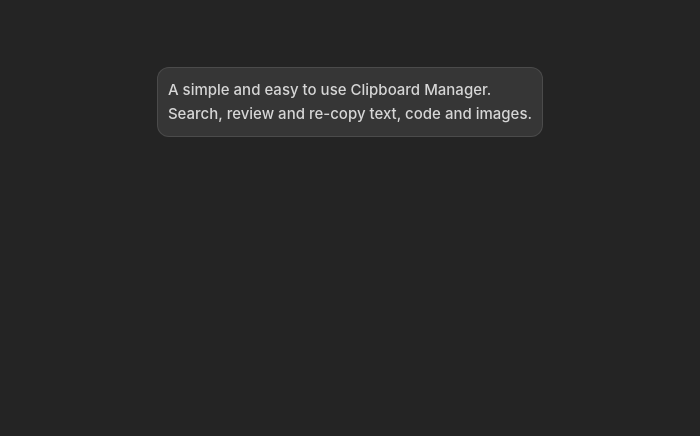
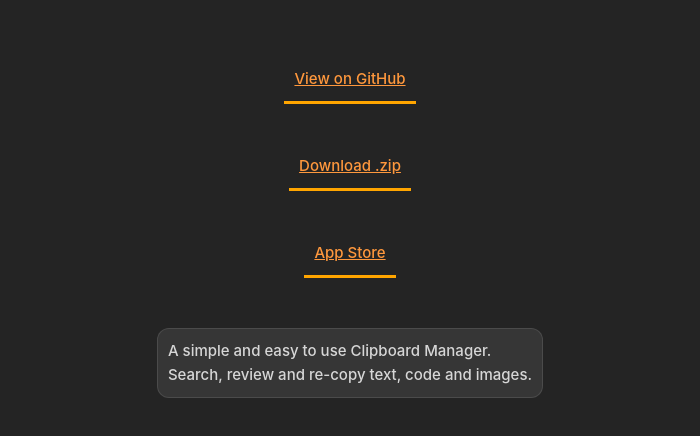
Before and after one commit to rsabbarton/ClipboardManager, an Electron app: page docs/index.html in a window 700 px wide. Shown: the part 292-728 px from the top of the page. Drawn offline with Linux system fonts and the light colour scheme.

Commit message:
Building pages

```diff
--- a/docs/css/style.css
+++ b/docs/css/style.css
@@ -23,3 +23,12 @@
     padding: 10px;
     width: max-content;
 }
+
+
+.btn {
+    margin: 20px;
+    padding: 10px;
+    border-bottom-style: solid;
+    border-bottom-width: 3px;
+    border-bottom-color: orange;
+}
--- a/docs/index.html
+++ b/docs/index.html
@@ -35,6 +35,9 @@
     <x-box class="box-content" vertical style="width: 600px;">
       <img src="logo.png" width="300" class="logo-image">
 
+        <a href="https://github.com/rsabbarton/ClipboardManager" class="btn">View on GitHub</a>
+        <a href="./dist/application.zip" class="btn">Download .zip</a>
+        <a href="https://app-store-url" class="btn">App Store</a>
         <x-card class="sub-comment">
             A simple and easy to use Clipboard Manager.  <br>
             Search, review and re-copy text, code and images.<br>
```
